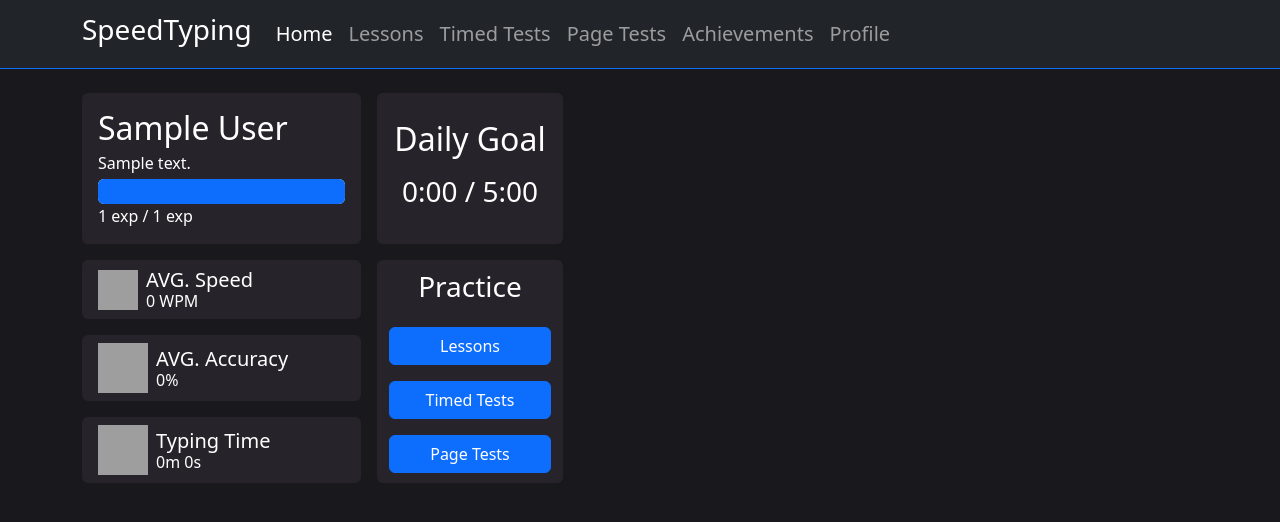
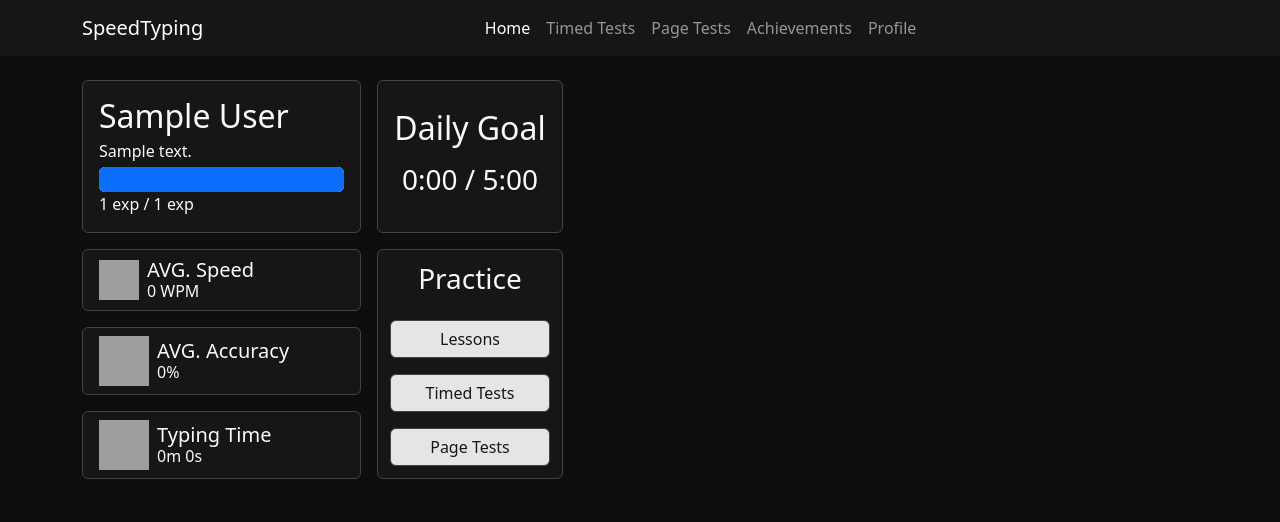
Before and after one commit to Albro21/speed_typing_website, a Django app: page / in a window 1280 px wide. Shown: the top 522 px of the page. Run offline with Django 5.2, Linux system fonts and the light colour scheme; a user stored in the database is signed in; tables that the repository leaves empty hold one stand-in row (values such as "Sample post"); data that the repository does not hold is empty; grey boxes are pictures that could not be loaded.

Commit message:
feat: Revamp styles and introduce dark theme support
- Replaced base.css with styles.css
- Created dark_theme.css with :root variables
- Updated styles.css to use dark_theme.css variables
- Deleted index.css
- Updated base.html: edited navbar and added new styles to the head
- Updated index.html to apply new styles
- Created base_auth.html layout
- Updated login.html and register.html to extend base_auth.html and use new styles

```diff
--- a/speed_typing_website/static/css/base.css
+++ /dev/null
@@ -1,22 +0,0 @@
-:root {
-    --dark1: #19181d;
-    --dark2: #26242a;
-    --dark3: #2e2f37;
-}
-
-.bg-1 {
-    background-color: var(--dark1);
-}
-
-.bg-2 {
-    background-color: var(--dark2);
-}
-
-.bg-3 {
-    background-color: var(--dark3);
-}
-
-body {
-    background-color: var(--dark1);
-    color: white;
-}
--- /dev/null
+++ b/speed_typing_website/static/css/dark_theme.css
@@ -0,0 +1,28 @@
+:root {
+    --background: #0e0e0e;
+    --surface: #161616;
+    --foreground: #fafafa;
+    --primary: #e5e5e5;
+    --primary-foreground: #171717;
+    --primary-hover: #c5c5c5;
+    --secondary: #262626;
+    --secondary-foreground: #fafafa;
+    --secondary-hover: #464646;
+    --border: #434343;
+    --border-focus: #636363;
+    --box-shadow: 0 0 0 0.25rem rgba(99, 99, 99, 0.25);
+}
+
+.html {
+    color-scheme: dark;
+}
+
+.alert-danger {
+    background-color: #2c0b0e;
+    color: #ea868f;
+    border-color: #842029;
+}
+
+input[type="password"]::-webkit-reveal, input[type="password"]::-ms-reveal {
+    filter: invert(1);
+}
--- a/speed_typing_website/static/css/index.css
+++ /dev/null
@@ -1,3 +0,0 @@
-.card-hover:hover {
-    background-color: var(--dark3);
-}
--- a/speed_typing_website/static/css/styles.css
+++ b/speed_typing_website/static/css/styles.css
@@ -1,39 +1,73 @@
 body {
-    background-color: #0f0e0e;
-    color: #ffffff;
+    background-color: var(--background);
+    color: var(--foreground);
+}
+
+.surface {
+    background-color: var(--surface);
+    color: var(--foreground);
 }
 
 .card {
-    background-color: #171616;
-    color: #ffffff;
-    border-color: #424343;
+    background-color: var(--surface);
+    color: var(--foreground);
+    border-color: var(--border);
 }
 
 input.form-control,
 textarea.form-control,
 select.form-control {
-    background-color: #212020;
-    color: #ffffff;
-    border-color: #424343;
+    background-color: var(--secondary);
+    color: var(--foreground);
+    border-color: var(--border);
 }
 
 input.form-control:focus,
 textarea.form-control:focus,
 select.form-control:focus {
-    border-color: #424343;
-    box-shadow: 0 0 0 0.25rem rgba(66, 67, 67, 0.25);
-    background-color: #212020;
-    color: #ffffff;
+    border-color: var(--border-focus);
+    box-shadow: var(--box-shadow);
+    background-color: var(--secondary);
+    color: var(--foreground);
 }
 
-a,
-a:hover,
-a:focus {
-    color: #ffffff;
+input:-webkit-autofill,
+input:-webkit-autofill:hover,
+input:-webkit-autofill:focus,
+textarea:-webkit-autofill,
+textarea:-webkit-autofill:hover,
+textarea:-webkit-autofill:focus,
+select:-webkit-autofill,
+select:-webkit-autofill:hover,
+select:-webkit-autofill:focus {
+    -webkit-box-shadow: 0 0 0 30px var(--secondary) inset;
+    -webkit-text-fill-color: var(--foreground);
 }
 
-.alert-danger {
-    background-color: #2c0b0e;
-    color: #ea868f;
-    border-color: #842029;
+a, a:hover, a:focus {
+    color: var(--foreground);
 }
+
+.btn-primary {
+    background-color: var(--primary);
+    color: var(--primary-foreground);
+    border-color: var(--border);
+}
+
+.btn-primary:hover {
+    background-color: var(--primary-hover);
+    color: var(--primary-foreground);
+    border-color: var(--border);
+}
+
+.btn-secondary {
+    background-color: var(--secondary);
+    color: var(--secondary-foreground);
+    border-color: var(--border);
+}
+
+.btn-secondary:hover {
+    background-color: var(--secondary-hover);
+    color: var(--secondary-foreground);
+    border-color: var(--border);
+}
--- a/speed_typing_website/templates/base.html
+++ b/speed_typing_website/templates/base.html
@@ -7,49 +7,28 @@
 	<meta name="csrf-token" content="{{ csrf_token }}">
     <link href="https://cdn.jsdelivr.net/npm/bootstrap@5.3.3/dist/css/bootstrap.min.css" rel="stylesheet" integrity="sha384-QWTKZyjpPEjISv5WaRU9OFeRpok6YctnYmDr5pNlyT2bRjXh0JMhjY6hW+ALEwIH" crossorigin="anonymous">
     <title>{% block title %}SpeedTyping{% endblock title %}</title>
-	<link rel="stylesheet" href="{% static 'css/base.css' %}">
+	<link rel="stylesheet" href="{% static 'css/dark_theme.css' %}">
+	<link rel="stylesheet" href="{% static 'css/styles.css' %}">
     {% block styles %}{% endblock styles %}
 </head>
 <body>
+
 	<!-- Navbar -->
-    <nav class="navbar navbar-expand-md navbar-dark bg-dark border-bottom border-primary">
-		<div class="container">
-
-			<!-- navbar brand -->
-			<a class="navbar-brand" href="{% url 'index' %}">
-				<!-- <img src="" alt="Logo" width="30" height="24" class="d-inline-block align-text-top"> -->
-				<h3>SpeedTyping</h3>
-			</a>
-
-			<!-- navbar collapse toggler -->
-			<button class="navbar-toggler" type="button" data-bs-toggle="collapse" data-bs-target="#navbarSupportedContent" aria-controls="navbarSupportedContent" aria-expanded="false" aria-label="Toggle navigation">
+    <nav class="navbar navbar-expand-md navbar-dark surface">
+		<div class="container-md">
+			<a class="navbar-brand m-0" href="{% url 'index' %}">SpeedTyping</a>
+			<div class="collapse navbar-collapse" id="navbar">
+				<div class="navbar-nav mx-auto">
+					<a class="nav-link active" href="{% url 'index' %}">Home</a>
+					<a class="nav-link" href="{% url 'timedtests' %}">Timed Tests</a>
+					<a class="nav-link" href="{% url 'pagetests' %}">Page Tests</a>
+					<a class="nav-link" href="#">Achievements</a>
+					<a class="nav-link" href="#">Profile</a>
+				</div>
+			</div>
+			<button class="navbar-toggler" type="button" data-bs-toggle="collapse" data-bs-target="#navbar" aria-controls="navbar" aria-expanded="false" aria-label="Toggle navigation">
 				<span class="navbar-toggler-icon"></span>
 			</button>
-
-			<!-- navbar links -->
-			<div class="collapse navbar-collapse" id="navbarSupportedContent">
-				<ul class="navbar-nav me-auto mb-2 mb-lg-0">
-					<li class="nav-item">
-						<a class="nav-link fs-5 active" href="{% url 'index' %}">Home</a>
-					</li>
-					<li class="nav-item">
-						<a class="nav-link fs-5" href="#">Lessons</a>
-					</li>
-					<li class="nav-item">
-						<a class="nav-link fs-5" href="{% url 'timedtests' %}">Timed Tests</a>
-					</li>
-					<li class="nav-item">
-						<a class="nav-link fs-5" href="{% url 'pagetests' %}">Page Tests</a>
-					</li>
-					<li class="nav-item">
-						<a class="nav-link fs-5" href="#">Achievements</a>
-					</li>
-					<li class="nav-item">
-						<a class="nav-link fs-5" href="#">Profile</a>
-					</li>
-				</ul>
-			</div>
-
 		</div>
 	</nav>
 
@@ -58,7 +37,6 @@
         {% block content %}{% endblock content %}
 	</div>
 
-
     {% block scripts %}{% endblock scripts %}
 	<script src="{% static 'js/utils.js' %}"></script>
     <script src="https://cdn.jsdelivr.net/npm/bootstrap@5.3.3/dist/js/bootstrap.bundle.min.js" integrity="sha384-YvpcrYf0tY3lHB60NNkmXc5s9fDVZLESaAA55NDzOxhy9GkcIdslK1eN7N6jIeHz" crossorigin="anonymous"></script>
--- a/speed_typing_website/typeapp/templates/typeapp/index.html
+++ b/speed_typing_website/typeapp/templates/typeapp/index.html
@@ -10,7 +10,7 @@
 
 		<div class="row gap-3 m-0">
 			<!-- Level card -->
-			<div class="col-3 d-flex flex-column p-3 bg-2 rounded card-hover" id="level-card">
+			<div class="col-3 card d-flex flex-column p-3" id="level-card">
 				<h2 class="mb-1">{{ request.user.level.title }}</h2>
 				<p class="mb-1">{{ request.user.level.description }}</p>
 				<div class="d-flex flex-column">
@@ -24,7 +24,7 @@
 			</div>
 
 			<!-- Daily Goal -->
-			<div class="col-2 d-flex flex-column gap-2 justify-content-center py-2 px-3 bg-2 rounded card-hover">
+			<div class="col-2 card d-flex flex-column gap-2 justify-content-center py-2 px-3">
 				<h2 class="text-center">Daily Goal</h3>
 				<h3 class="text-center">{{ request.user.today_total_time_formatted }} / {{ request.user.get_daily_goal_display }}</h3>
 			</div>
@@ -35,7 +35,7 @@
 			<div class="col-3 d-flex flex-column gap-3 p-0">
 
 				<!-- AVG Speed -->
-				<div class="d-flex flex-row gap-2 align-items-center py-2 px-3 bg-2 rounded card-hover">
+				<div class="card d-flex flex-row gap-2 align-items-center py-2 px-3">
 					<img src="{% static 'img/speed.svg' %}" width="40px" height="40px">
 					<div class="d-flex flex-column">
 						<h5 class="m-0">AVG. Speed</h5>
@@ -44,7 +44,7 @@
 				</div>
 
 				<!-- AVG Accuracy -->
-				<div class="d-flex flex-row gap-2 align-items-center py-2 px-3 bg-2 rounded card-hover">
+				<div class="card d-flex flex-row gap-2 align-items-center py-2 px-3">
 					<img src="{% static 'img/accuracy.svg' %}" width="50px" height="50px">
 					<div class="d-flex flex-column">
 						<h5 class="m-0">AVG. Accuracy</h5>
@@ -53,7 +53,7 @@
 				</div>
 
 				<!-- Typing Time -->
-				<div class="d-flex flex-row gap-2 align-items-center py-2 px-3 bg-2 rounded card-hover">
+				<div class="card d-flex flex-row gap-2 align-items-center py-2 px-3">
 					<img src="{% static 'img/typing_time.svg' %}" width="50px" height="50px">
 					<div class="d-flex flex-column">
 						<h5 class="m-0">Typing Time</h5>
@@ -61,7 +61,7 @@
 					</div>
 				</div>
 			</div>
-			<div class="col-2 d-flex flex-column gap-3 justify-content-center bg-2 rounded card-hover">
+			<div class="col-2 card d-flex flex-column gap-3 justify-content-center">
 				<h3 class="text-center">Practice</h3>
 				<a href="#" class="btn btn-primary w-100">Lessons</a>
 				<a href="{% url 'timedtests' %}" class="btn btn-primary w-100">Timed Tests</a>
```
Also changed, not shown: speed_typing_website/users/templates/users/base-auth.html (added, +20 -0 lines), speed_typing_website/users/templates/users/login.html (+11 -22 lines), speed_typing_website/users/templates/users/register.html (+13 -25 lines).
